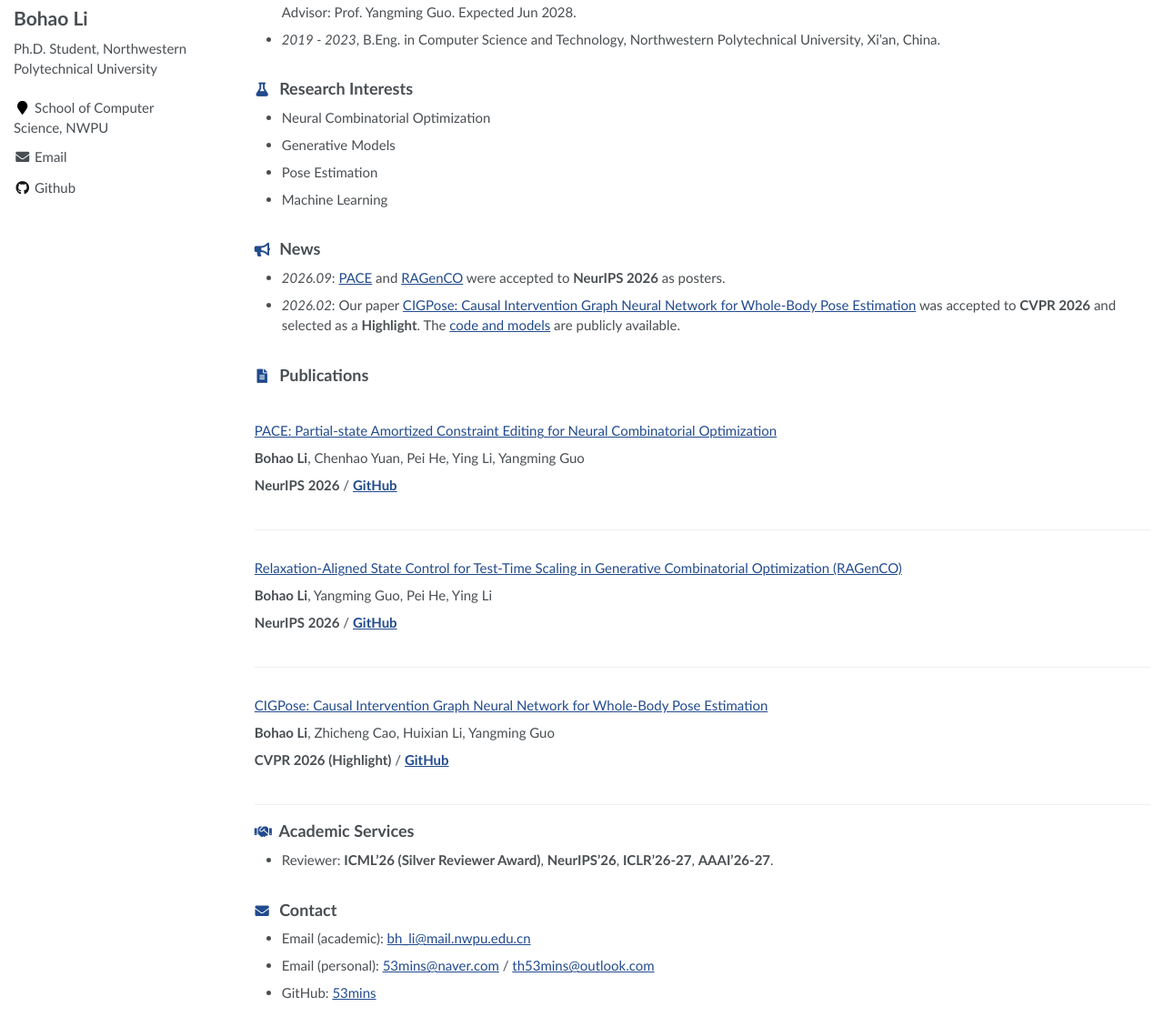
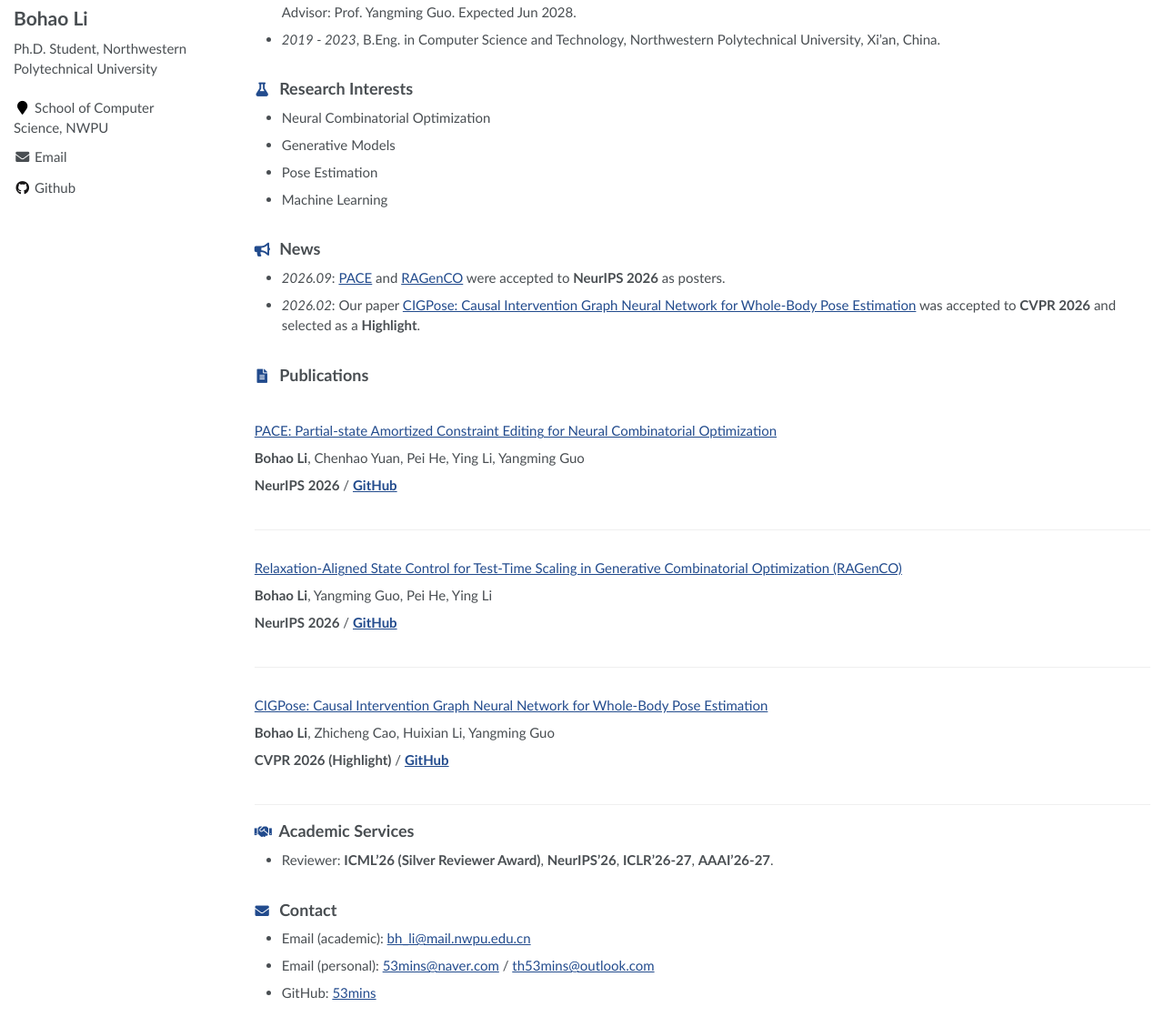
Before and after one commit to 53mins/BohaoLi, a Jekyll site: the page built from _pages/about.md, in a window 1280 px wide and 1387 px high, cut to the strip 269-1387 px from the top of the window. Shown: the whole strip at 91% size. Built offline with Jekyll 4.4.1, drawn with Linux system fonts in a browser that asks for light colours.

Commit message:
modified:   _pages/about.md

```diff
--- a/_pages/about.md
+++ b/_pages/about.md
@@ -34,7 +34,7 @@ Previously, I received my B.Eng. in Computer Science and Technology from Northwe
 
 ## <i class="fas fa-bullhorn" aria-hidden="true"></i> News
 - *2026.09*: [PACE](https://openreview.net/forum?id=sJ8pDLLENR) and [RAGenCO](https://openreview.net/forum?id=dkHKGHN1xC) were accepted to **NeurIPS 2026** as posters.
-- *2026.02*: Our paper [CIGPose: Causal Intervention Graph Neural Network for Whole-Body Pose Estimation](https://openaccess.thecvf.com/content/CVPR2026/html/Li_CIGPose_Causal_Intervention_Graph_Neural_Network_for_Whole-Body_Pose_Estimation_CVPR_2026_paper.html) was accepted to **CVPR 2026** and selected as a **Highlight**. The [code and models](https://github.com/53mins/CIGPose) are publicly available.
+- *2026.02*: Our paper [CIGPose: Causal Intervention Graph Neural Network for Whole-Body Pose Estimation](https://openaccess.thecvf.com/content/CVPR2026/html/Li_CIGPose_Causal_Intervention_Graph_Neural_Network_for_Whole-Body_Pose_Estimation_CVPR_2026_paper.html) was accepted to **CVPR 2026** and selected as a **Highlight**.
 
 <span class='anchor' id='publications'></span>
 
```
